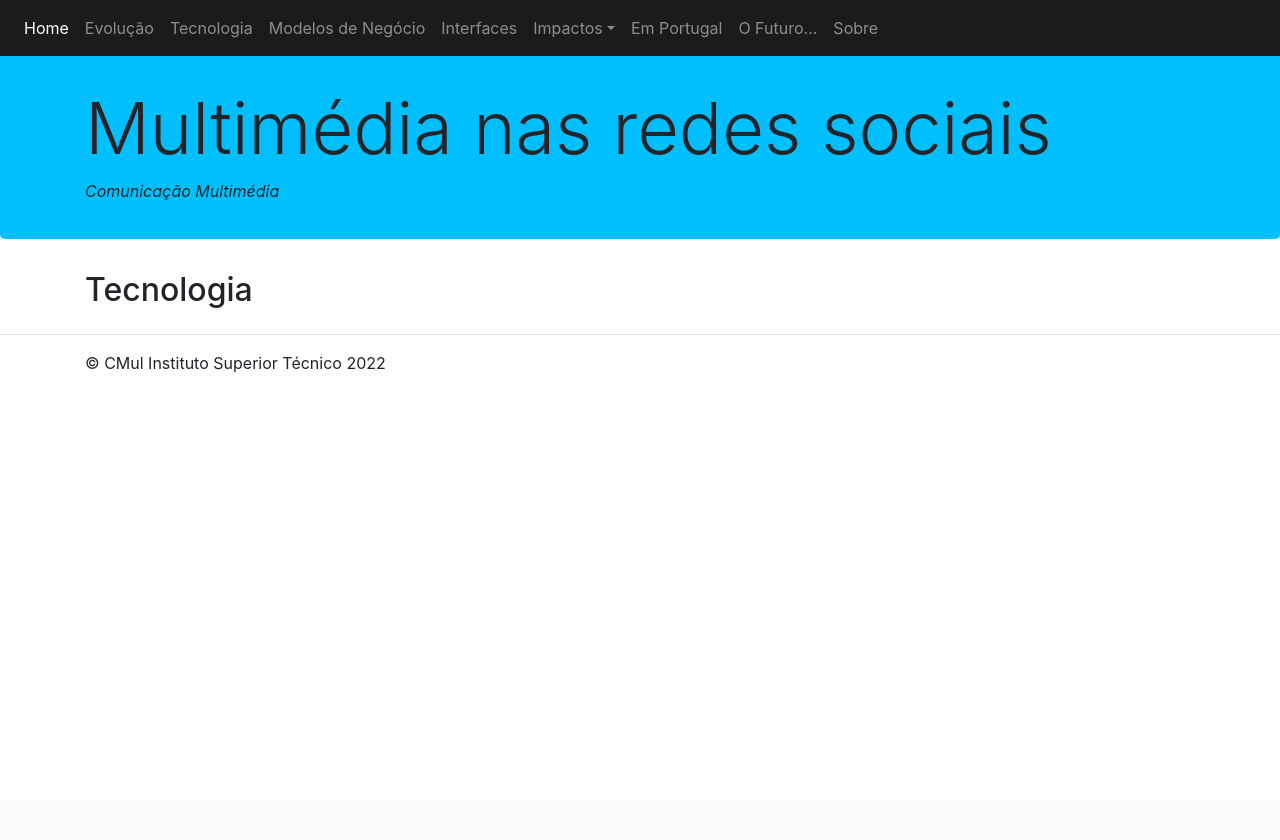
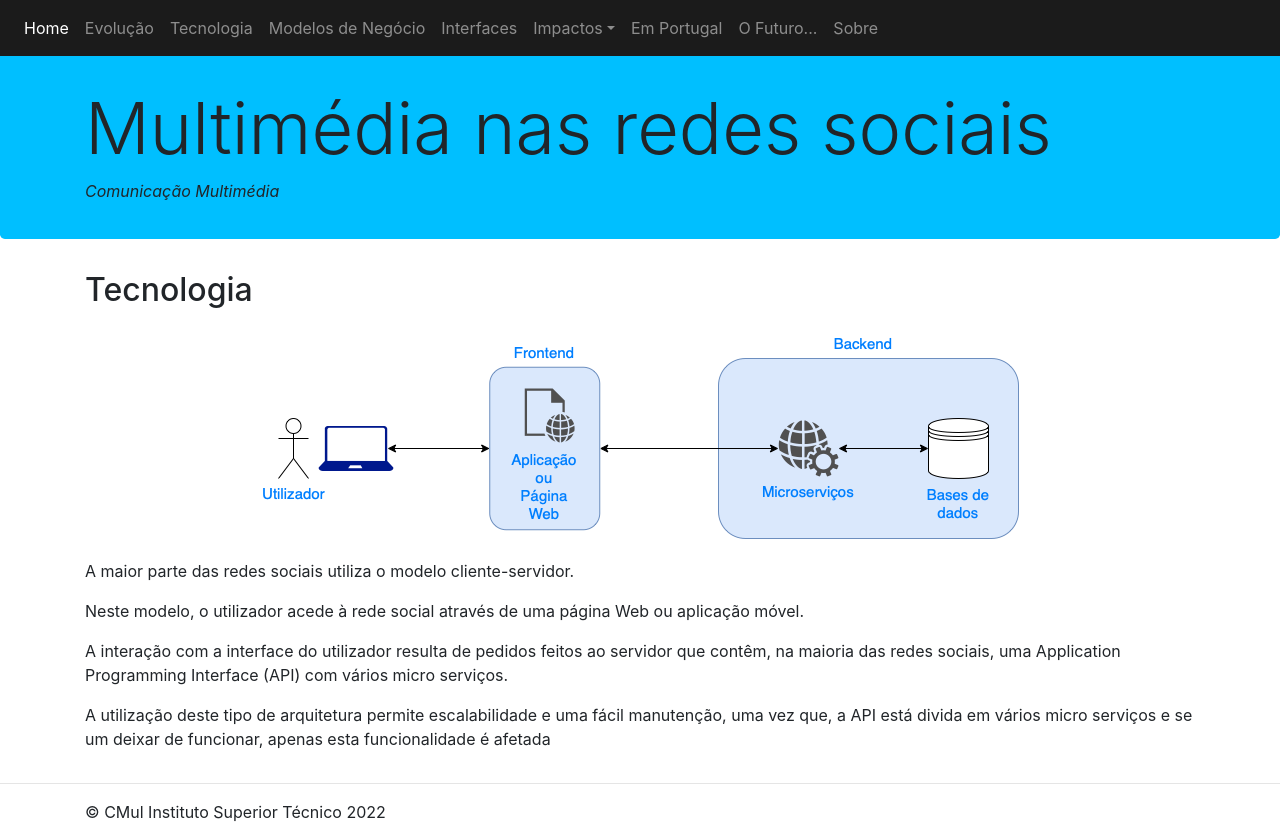
Before and after one commit to ricardo-s-santos/CMUL-Project-Web-Page, a Django app: page /tecnologia/ in a window 1280 px wide. Before the commit the page ends 372 px from the top, so only its background shows below. Run offline with Django 3.2, Linux system fonts and the light colour scheme; some libraries are stand-ins or nearby versions.

Commit message:
Adicionado Futuro e Tecnologia

```diff
--- a/website/templates/website/impactos_eticos.html
+++ b/website/templates/website/impactos_eticos.html
@@ -58,7 +58,7 @@
     </div>
     <div class="col-md-4">
         {% load static %}
-        <img src=" {% static 'website/images/lock.gif' %}" class="image" alt="" width="50%" height="100%">
+        <img src=" {% static 'website/images/lock.gif' %}" class="image" alt="" width="70%" height="100%">
     </div>
     <div class="col-md-12">
         <hr>
@@ -72,6 +72,6 @@
     </div>
     <div class="col-md-4">
         {% load static %}
-        <img src=" {% static 'website/images/scam.gif' %}" class="image" alt="" width="50%" height="100%">
+        <img src=" {% static 'website/images/scam.gif' %}" class="image" alt="" width="70%" height="100%">
     </div>
 {% endblock main %}
--- a/website/templates/website/tecnologia.html
+++ b/website/templates/website/tecnologia.html
@@ -1,8 +1,27 @@
 {% extends 'website/layout.html' %}
 
 {% block main %}
- <div class="col-md-12">
+    <style>
+        .image {
+            display: block;
+            margin-left: auto;
+            margin-right: auto;
+        }
+    </style>
+    <div class="col-md-12">
         <h2>Tecnologia</h2>
-
+    </div>
+    <div class="col-md-12" style="padding-top: 10px">
+        {% load static %}
+        <img src=" {% static 'website/images/arquitectura.png' %}" alt="" class="image">
+    </div>
+    <div style="padding-top: 20px" class="col-md-12">
+        <p>A maior parte das redes sociais utiliza o modelo cliente-servidor.</p>
+        <p>Neste modelo, o utilizador acede à rede social através de uma página Web ou aplicação móvel.</p>
+        <p>A interação com
+            a interface do utilizador resulta de pedidos feitos ao servidor que contêm, na maioria das redes sociais,
+            uma Application Programming Interface (API) com vários micro serviços.</p>
+        <p>A utilização deste tipo de arquitetura permite escalabilidade e uma fácil manutenção, uma vez que, a API está
+            divida em vários micro serviços e se um deixar de funcionar, apenas esta funcionalidade é afetada</p>
     </div>
 {% endblock main %}
```
Also changed, not shown: website/templates/website/portugal.html (+28 -1 lines), website/static/website/images/arquitectura.png (added), website/static/website/images/future.gif (added), website/static/website/images/portugal.gif (added), 2 other files.
